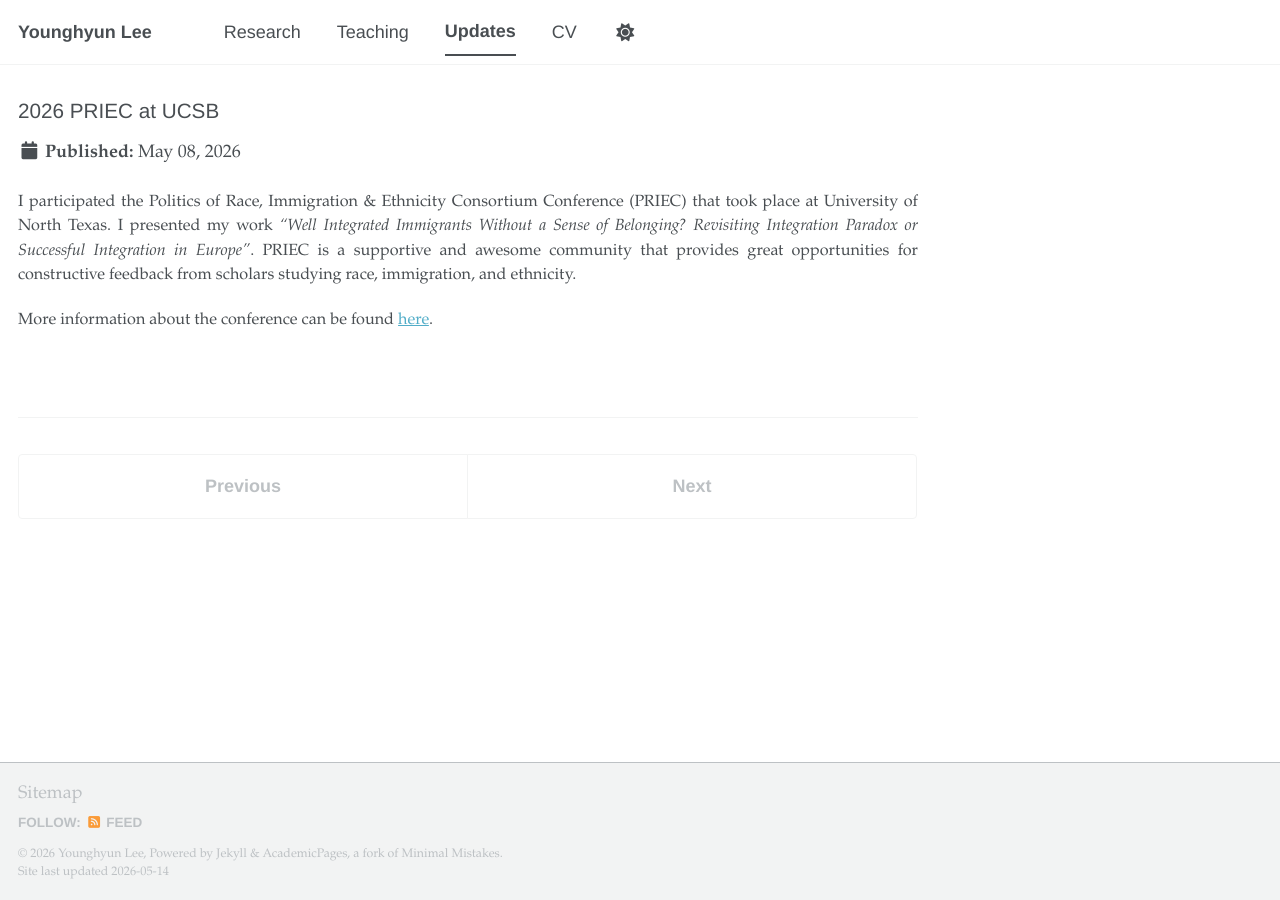
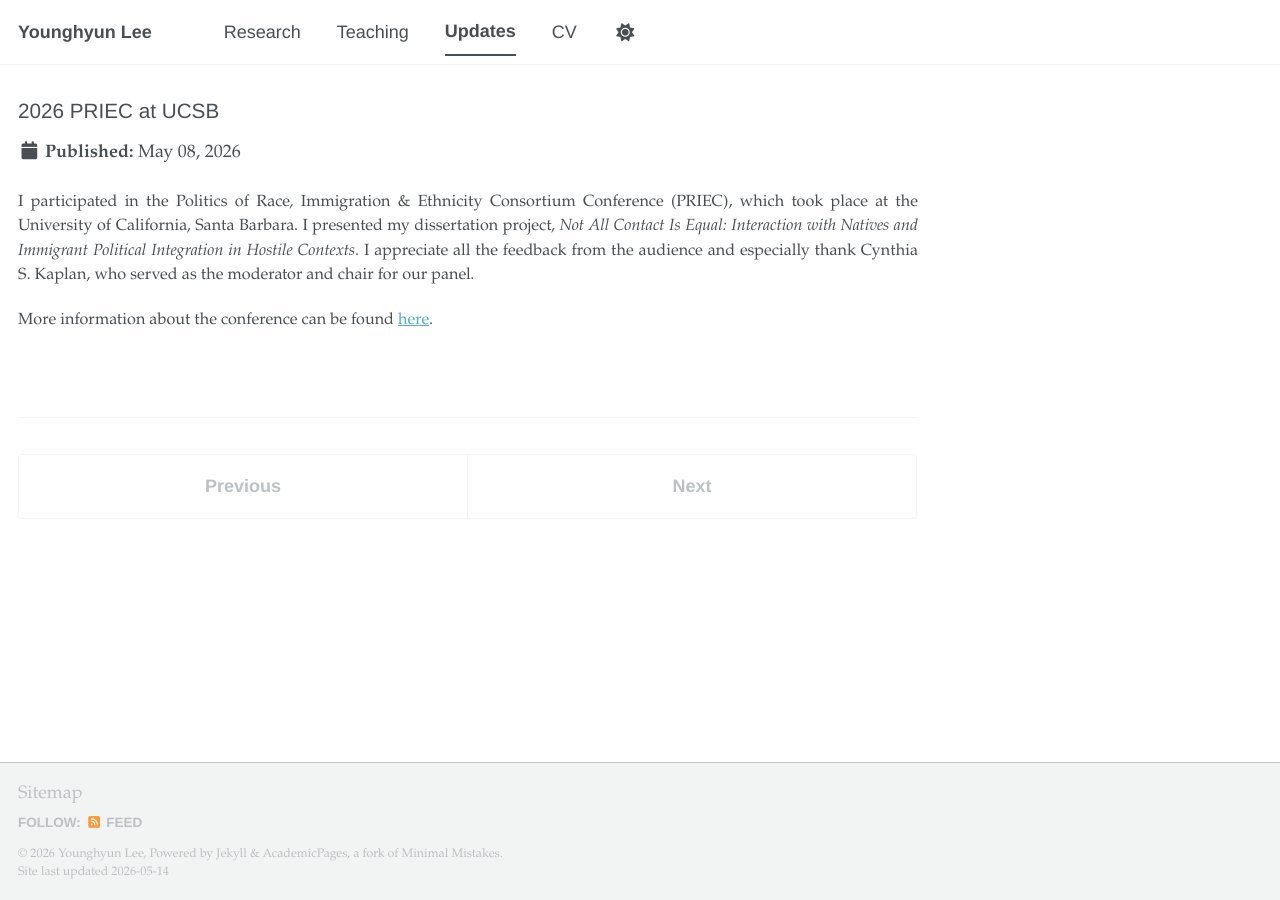
Before and after one commit to younghyunlee52/Website, a Jekyll site: the page built from _updates/2026-05-08-priec-at-ucsb.md, in a window 1280 px wide. Built offline with Jekyll 4.4.1, drawn with Linux system fonts in a browser that asks for light colours; a script bundle is joined from its source files by our own code; library files that are not in the unit come from our copies.

Commit message:
Update 2026-05-08-priec-at-ucsb.md

```diff
--- a/_updates/2026-05-08-priec-at-ucsb.md
+++ b/_updates/2026-05-08-priec-at-ucsb.md
@@ -8,6 +8,6 @@ image_alt:
 caption:
 ---
 
-I participated the Politics of Race, Immigration & Ethnicity Consortium Conference (PRIEC) that took place at University of North Texas. I presented my work *"Well Integrated Immigrants Without a Sense of Belonging? Revisiting Integration Paradox or Successful Integration in Europe"*. PRIEC is a supportive and awesome community that provides great opportunities for constructive feedback from scholars studying race, immigration, and ethnicity.
+I participated in the Politics of Race, Immigration & Ethnicity Consortium Conference (PRIEC), which took place at the University of California, Santa Barbara. I presented my dissertation project, *Not All Contact Is Equal: Interaction with Natives and Immigrant Political Integration in Hostile Contexts*. I appreciate all the feedback from the audience and especially thank Cynthia S. Kaplan, who served as the moderator and chair for our panel.
 
-More information about the conference can be found [here](https://priec.org/).
+More information about the conference can be found [here](https://docs.google.com/document/d/18oWjYuDbNrRTtvjPycLd9eEhqtDb4Qn-/edit).
```
